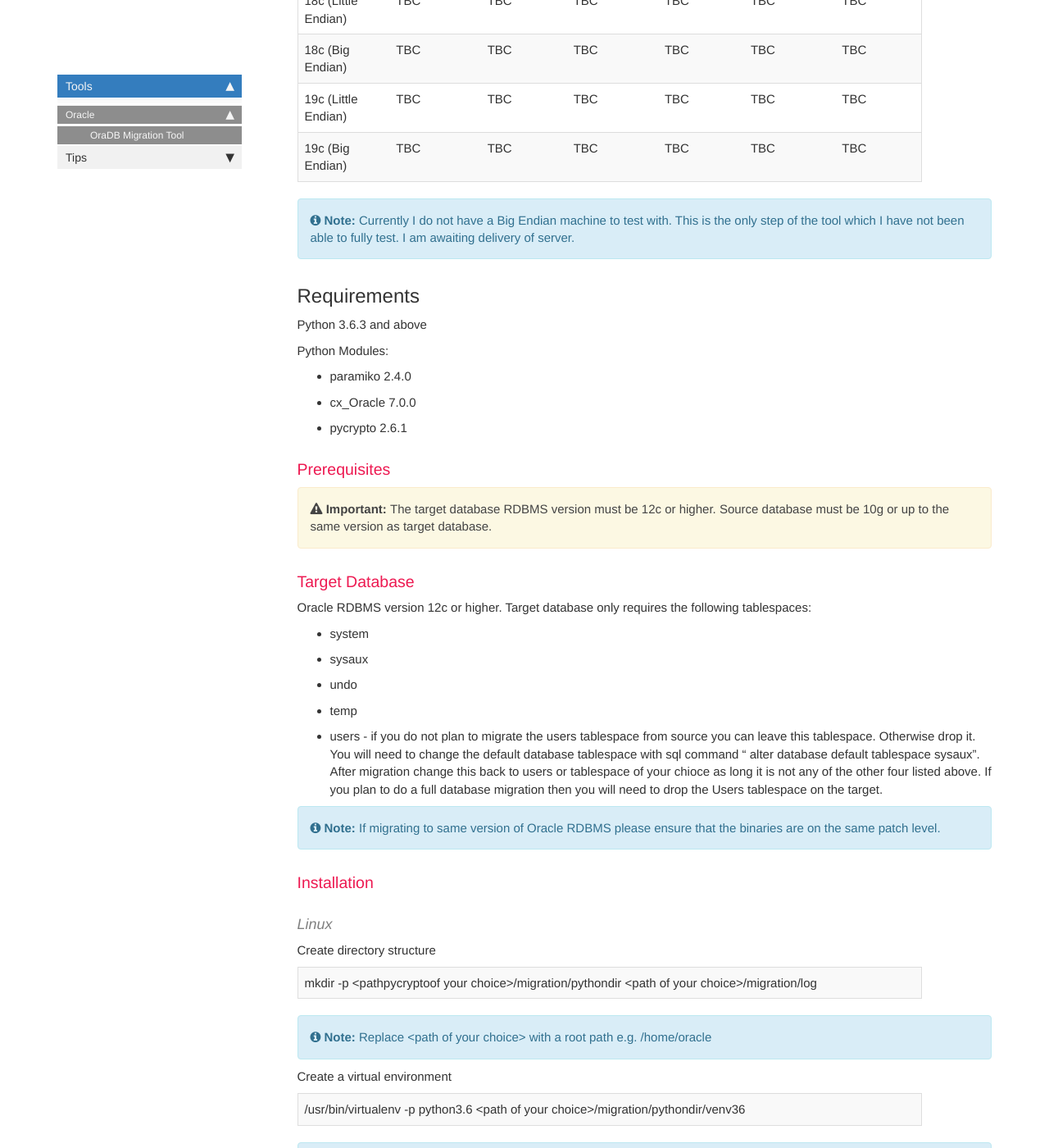
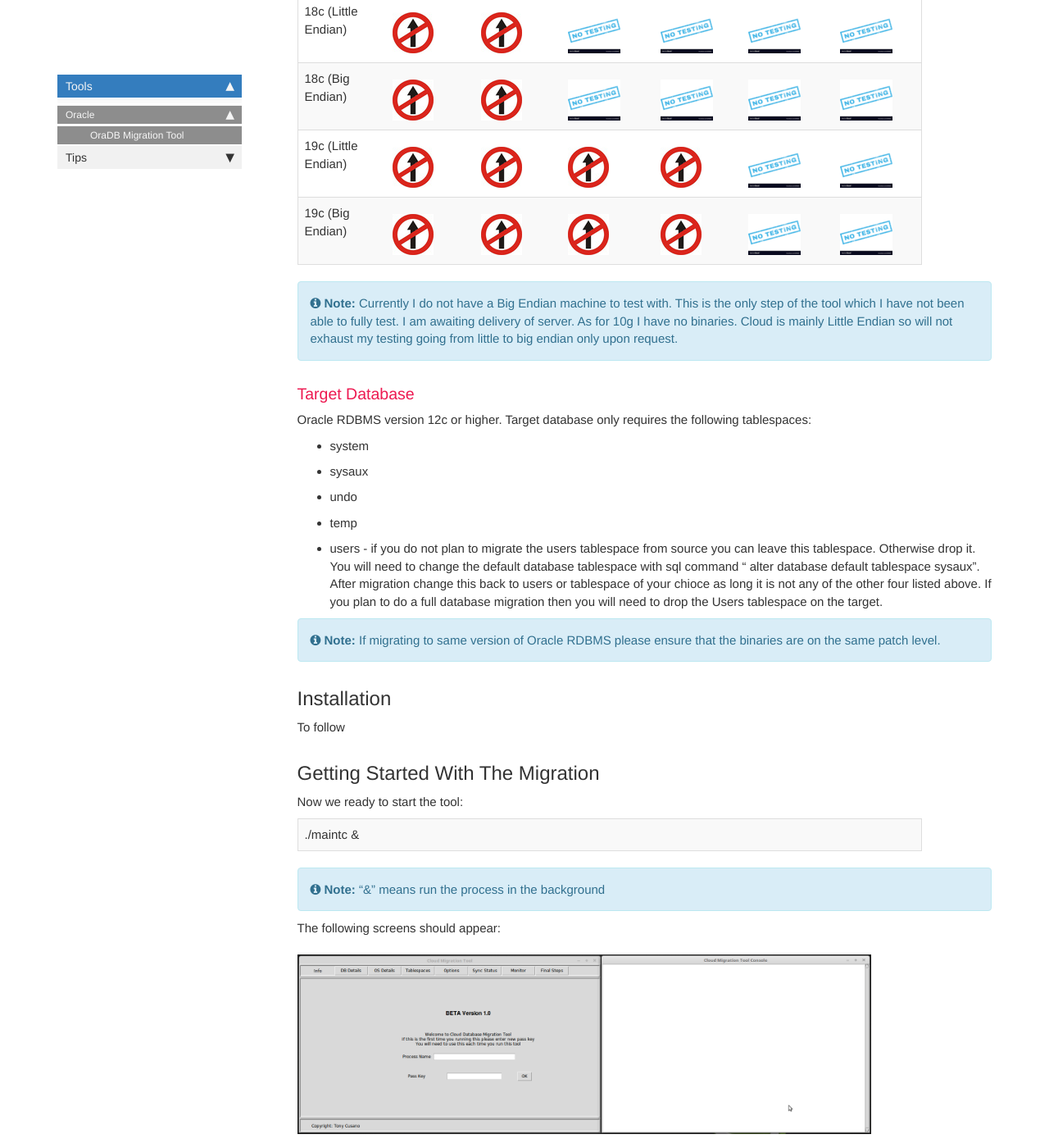
Before and after one commit to tcusano/tcusano.github.io, a Jekyll site: the page built from pages/mydoc/oracle_migration_tool.md, in a window 1280 px wide and 1400 px high, scrolled down 1989 px. Shown: the whole window at 82% size. Built offline with Jekyll 4.4.1, drawn with Linux system fonts in a browser that asks for light colours; comment, search, counter and statistics services are not loaded; some of the changed text lies outside the part shown.

Commit message:
Update status

```diff
--- a/pages/mydoc/oracle_migration_tool.md
+++ b/pages/mydoc/oracle_migration_tool.md
@@ -40,7 +40,7 @@
    <thead>
       <tr>
          <th>Source DB</th>
-         <th colspan="4">Target DB</th>
+         <th colspan="6">Target DB</th>
       </tr>
    </thead>
    <tbody>
@@ -55,111 +55,88 @@
       </tr>
       <tr>
          <td>10g (Little Endian)</td>
-         <td>TBC</td>
-         <td>TBC</td>
-         <td>TBC</td>
-         <td>TBC</td>
-         <td>TBC</td>
-         <td>TBC</td>
+         <td colspan="6">No Binaries Available</td>
       </tr>
     <tr>
          <td>10g (Big Endian)</td>
-         <td>TBC</td>
-         <td>TBC</td>
-         <td>TBC</td>
-         <td>TBC</td>
-         <td>TBC</td>
-         <td>TBC</td>
+         <td colspan="6">No Binaries Available</td>
     </tr>
       <tr>
          <td>11g (Little Endian)</td>
-         <td>OK</td>
-         <td>TBC</td>
-         <td>TBC</td>
-         <td>TBC</td>
-         <td>TBC</td>
-         <td>TBC</td>
+         <td><img title="" src="images/thmanpickup_small_50.jpg" /></td>
+         <td><img title="" src="images/notesting_small.png" /></td>
+         <td><img title="" src="images/thwithmanhandsout_small_50.jpeg" /></td>
+         <td><img title="" src="images/notesting_small.png" /></td>
+         <td><img title="" src="images/thwithmanup_small_50.jpeg" /></td>
+         <td><img title="" src="images/notesting_small.png" /></td>
       </tr>
       <tr>
          <td>11g (Big Endian)</td>
          <td>TBC</td>
+         <td><img title="" src="images/notesting_small.png" /></td>
          <td>TBC</td>
+         <td><img title="" src="images/notesting_small.png" /></td>
          <td>TBC</td>
-         <td>TBC</td>
-         <td>TBC</td>
-         <td>TBC</td>
+         <td><img title="" src="images/notesting_small.png" /></td>
       </tr>
       <tr>
          <td>12c (Little Endian)</td>
          <td>TBC</td>
-         <td>TBC</td>
-         <td>TBC</td>
-         <td>TBC</td>
-         <td>TBC</td>
-         <td>TBC</td>
+         <td><img title="" src="images/notesting_small.png" /></td>
+         <td><img title="" src="images/thwithmanhandsout_small_50.jpeg" /></td>
+         <td><img title="" src="images/notesting_small.png" /></td>
+         <td><img title="" src="images/thwithmanup_small_50.jpeg" /></td>
+         <td><img title="" src="images/notesting_small.png" /></td>
       </tr>
       <tr>
          <td>12c (Big Endian)</td>
          <td>TBC</td>
+         <td><img title="" src="images/notesting_small.png" /></td>
          <td>TBC</td>
+         <td><img title="" src="images/notesting_small.png" /></td>
          <td>TBC</td>
-         <td>TBC</td>
-         <td>TBC</td>
-         <td>TBC</td>
+         <td><img title="" src="images/notesting_small.png" /></td>
       </tr>
       <tr>
          <td>18c (Little Endian)</td>
-         <td>TBC</td>
-         <td>TBC</td>
-         <td>TBC</td>
-         <td>TBC</td>
-         <td>TBC</td>
-         <td>TBC</td>
+         <td><img title="" src="images/noentryarrows_small_50.jpeg" /></td>
+         <td><img title="" src="images/noentryarrows_small_50.jpeg" /></td>
+         <td><img title="" src="images/notesting_small.png" /></td>
+         <td><img title="" src="images/notesting_small.png" /></td>
+         <td><img title="" src="images/notesting_small.png" /></td>
+         <td><img title="" src="images/notesting_small.png" /></td>
       </tr>
       <tr>
          <td>18c (Big Endian)</td>
-         <td>TBC</td>
-         <td>TBC</td>
-         <td>TBC</td>
-         <td>TBC</td>
-         <td>TBC</td>
-         <td>TBC</td>
+         <td><img title="" src="images/noentryarrows_small_50.jpeg" /></td>
+         <td><img title="" src="images/noentryarrows_small_50.jpeg" /></td>
+         <td><img title="" src="images/notesting_small.png" /></td>
+         <td><img title="" src="images/notesting_small.png" /></td>
+         <td><img title="" src="images/notesting_small.png" /></td>
+         <td><img title="" src="images/notesting_small.png" /></td>
       </tr>
       <tr>
          <td>19c (Little Endian)</td>
-         <td>TBC</td>
-         <td>TBC</td>
-         <td>TBC</td>
-         <td>TBC</td>
-         <td>TBC</td>
-         <td>TBC</td>
+         <td><img title="" src="images/noentryarrows_small_50.jpeg" /></td>
+         <td><img title="" src="images/noentryarrows_small_50.jpeg" /></td>
+         <td><img title="" src="images/noentryarrows_small_50.jpeg" /></td>
+         <td><img title="" src="images/noentryarrows_small_50.jpeg" /></td>
+         <td><img title="" src="images/notesting_small.png" /></td>
+         <td><img title="" src="images/notesting_small.png" /></td>
       </tr>
       <tr>
          <td>19c (Big Endian)</td>
-         <td>TBC</td>
-         <td>TBC</td>
-         <td>TBC</td>
-         <td>TBC</td>
-         <td>TBC</td>
-         <td>TBC</td>
+         <td><img title="" src="images/noentryarrows_small_50.jpeg" /></td>
+         <td><img title="" src="images/noentryarrows_small_50.jpeg" /></td>
+         <td><img title="" src="images/noentryarrows_small_50.jpeg" /></td>
+         <td><img title="" src="images/noentryarrows_small_50.jpeg" /></td>
+         <td><img title="" src="images/notesting_small.png" /></td>
+         <td><img title="" src="images/notesting_small.png" /></td>
       </tr>
    </tbody>
 </table>
 
-{{site.data.alerts.note}} Currently I do not have a Big Endian machine to test with. This is the only step of the tool which I have not been able to fully test. I am awaiting delivery of server. {{site.data.alerts.end}}
-
-## Requirements
-
-Python 3.6.3 and above
-
-Python Modules:
-* paramiko 2.4.0
-* cx_Oracle 7.0.0
-* pycrypto 2.6.1
-
-### Prerequisites
-
-{{site.data.alerts.important}}The target database RDBMS version must be 12c or higher. Source database must be 10g or up to the same version as target database. {{site.data.alerts.end}}
+{{site.data.alerts.note}} Currently I do not have a Big Endian machine to test with. This is the only step of the tool which I have not been able to fully test. I am awaiting delivery of server. As for 10g I have no binaries. Cloud is mainly Little Endian so will not exhaust my testing going from little to big endian only upon request. {{site.data.alerts.end}}
 
 ### Target Database
 
@@ -172,95 +149,9 @@
 
 {{site.data.alerts.note}} If migrating to same version of Oracle RDBMS please ensure that the binaries are on the same patch level. {{site.data.alerts.end}}
 
-### Installation
-#### Linux
+## Installation
 
-Create directory structure
-
-<table id="table1" class="display" width="100%">
-      <tr>
-         <td>mkdir -p &lt;pathpycryptoof your choice&gt;/migration/pythondir &lt;path of your choice&gt;/migration/log</td>
-      </tr>
-</table>
-
-{{site.data.alerts.note}} Replace &lt;path of your choice&gt; with a root path e.g. /home/oracle {{site.data.alerts.end}}
-
-Create a virtual environment
-
-<table id="table2" class="display" width="100%">
-      <tr>
-         <td>/usr/bin/virtualenv -p python3.6 &lt;path of your choice&gt;/migration/pythondir/venv36</td>
-      </tr>
-</table>
-
-{{site.data.alerts.note}} Replace &lt;path of your choice&gt; with a root path e.g. /home/oracle {{site.data.alerts.end}}
-
-Activate virtual environment
-
-<table id="table3" class="display" width="100%">
-      <tr>
-         <td>source &lt;path of your choice&gt;/migration/pythondir/venv36/bin/activate</td>
-      </tr>
-</table>
-
-Install paramiko module
-
-<table id="table4" class="display" width="100%">
-      <tr>
-         <td>pip install paramiko</td>
-      </tr>
-</table>
-
-Install oracle module
-
-<table id="table5" class="display" width="100%">
-      <tr>
-         <td>pip install cx_Oracle</td>
-      </tr>
-</table>
-
-Install pycrypto module
-
-<table id="table6" class="display" width="100%">
-      <tr>
-         <td>pip install pycrypto</td>
-      </tr>
-</table>
-
-Install tool modules
-
-Download latest code from GitHub
-
-<table id="table7" class="display" width="100%">
-      <tr>
- 	<td>cd &lt;path of your choice&gt;/migration/pythondir/ <br>
-	     git clone <a href="https://github.com/tcusano/tcomt.git">https://github.com/tcusano/tcomt.git</a></td>
-      </tr>
-</table>
-
-Install code and verify Python Modules
-
-<table id="table8" class="display" width="100%">
-      <tr>
- 	<td> cd tcomt<br>
-             bash install.bash</td>
-      </tr>
-</table>
-
-Expected Output
-<table id="table9" class="display" width="100%">
-      <tr>
-        <td> Installing scripts ............<br>
-         Install completed successfully.<br>
-         Checking Python module pycrypto version ....<br>
-         pycrypto version ok.<br>
-         Checking Python module paramiko version ....<br>
-         paramiko version ok.<br>
-         Checking Python module cx-Oracle version ....<br>
-         cx-Oracle version ok.
-        </td>
-      </tr>
-</table>
+To follow
 
 ## Getting Started With The Migration
 
@@ -268,8 +159,7 @@
 
 <table id="table9" class="display" width="100%">
       <tr>
-	<td> cd ${VIRTUAL_ENV} <br>
-             python maintc.py &
+	<td> ./maintc &
         </td>
       </tr>
 </table>
```
